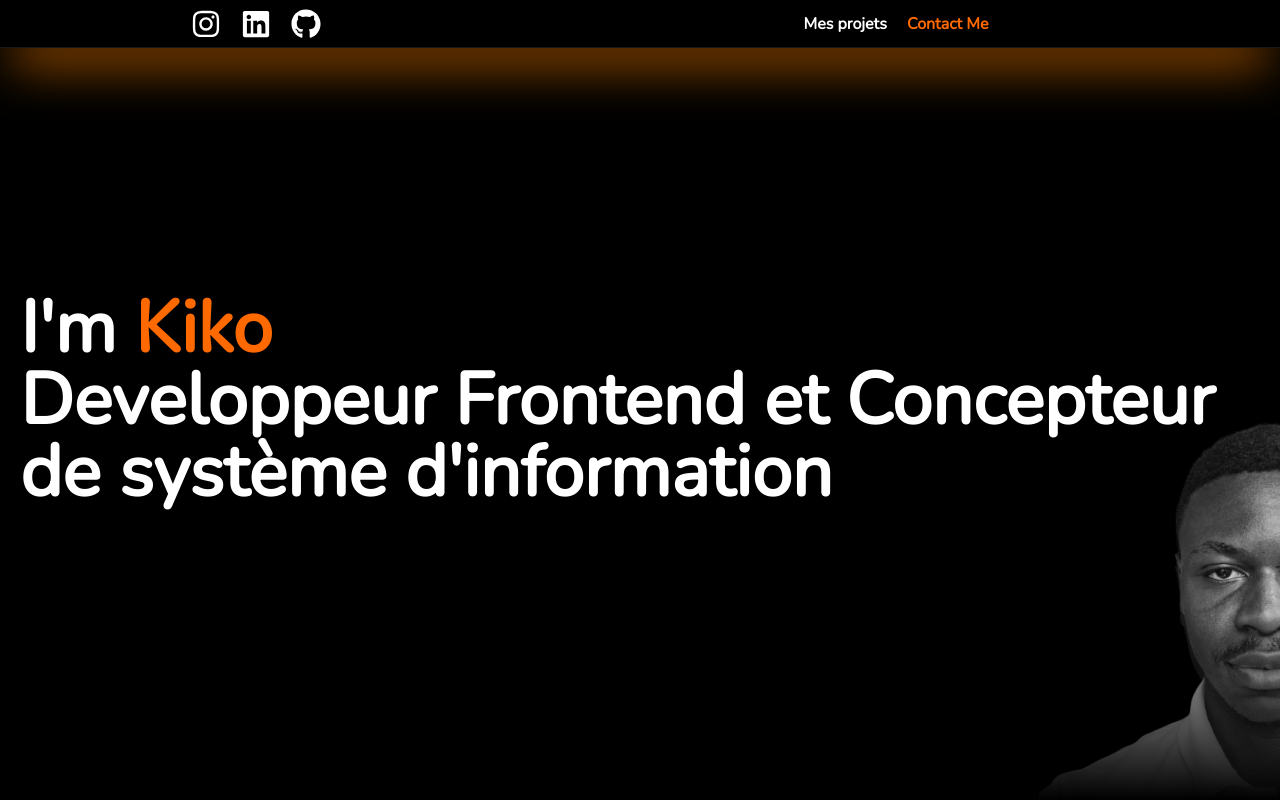
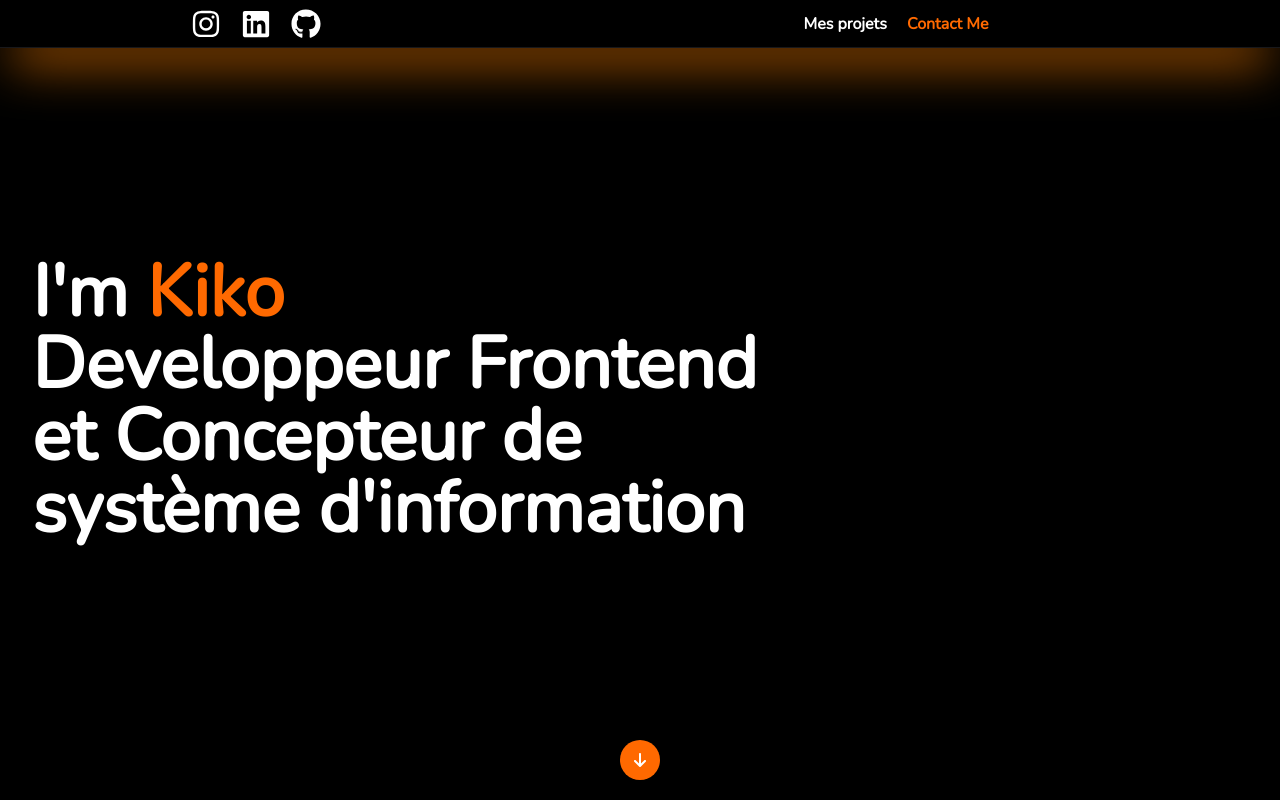
Before and after one commit to LaQuality/portefolio, a React (Vite) app: page / in a window 1280 px wide. Shown: the top 800 px of the page. Built offline with nearby package versions, Linux system fonts and the light colour scheme.

Commit message:
version 3D

```diff
--- a/index.html
+++ b/index.html
@@ -4,6 +4,7 @@
     <meta charset="UTF-8" />
     <link rel="icon" type="image/svg+xml" href="/vite.svg" />
     <meta name="viewport" content="width=device-width, initial-scale=1.0" />
+    <script type="module" src="https://ajax.googleapis.com/ajax/libs/model-viewer/3.0.1/model-viewer.min.js"></script>
     <title>portefolio</title>
   </head>
   <body class="bg-black">
--- a/src/App.jsx
+++ b/src/App.jsx
@@ -22,7 +22,7 @@ function App() {
 
                 <Bio/>
 
-              <section className="mt-[100vh] relative">
+              <section className="mt-[100vh] relative scroll-mt-70" id="two">
 
 
                       <Description/>
--- a/src/components/Bio.jsx
+++ b/src/components/Bio.jsx
@@ -1,21 +1,29 @@
-import profil from "../../public/avatar2.png"
+import { FaArrowDown } from "react-icons/fa6";
+
 
 export default function Bio() {
   return (
       <>
 
-       <section className="flex justify-center flex-col md:flex-row h-dvh  w-screen md:items-center md:justify-center bg-black text-white ombreT fixed top-0 bottom-0 -z-1">
+       <section className="flex justify-center flex-col md:flex-row h-dvh  w-screen md:items-center md:justify-start bg-black text-white ombreT fixed top-0 bottom-0 -z-1">
 
 
 
 
-             <img className=" md:mt-0 opacity-45 absolute -bottom-15 -right-[20vw] md:-right-[22vw]  lg:-right-[15vw]" src={profil} alt="mon profil" />
+             {/* <img className=" md:mt-0 opacity-45 absolute -bottom-15 -right-[20vw] md:-right-[22vw]  lg:-right-[15vw]" src={profil} alt="mon profil" />
 
-             <img className=" md:mt-0 absolute -bottom-12 -right-[40vw] md:-right-[22vw]  lg:-right-[15vw]" src={profil} alt="mon profil" />
+             <img className=" md:mt-0 absolute -bottom-12 -right-[40vw] md:-right-[22vw]  lg:-right-[15vw]" src={profil} alt="mon profil" /> */}
 
+                <model-viewer
+                src="portefolio/macbook.glb"
+                alt="Une voiture noire en 3D"
+                class="h-screen w-screen   absolute -bottom-[35vh] -right-[10vh] md:bottom-0 md:-right-[50vh]  "
+                camera-controls="false"
+                autoplay
+                >
+               </model-viewer>
 
-
-             <h1 className="font-black text-5xl ml-3 md:text-7xl md:ml-5 z-9 ">
+             <h1 className="font-black text-5xl ml-3 md:text-7xl md:ml-8 md:w-[60vw] ">
 
                 I'm <span className="text-orange-500">Kiko</span>
                   <br />
@@ -23,6 +31,11 @@ export default function Bio() {
             </h1>
 
 
+             <div className="absolute bottom-5 left-0 w-full flex flex-col items-center ">
+
+                      <a className="bg-orange-500 p-3 cursor-pointer rounded-full  font-bold z-20 " href="#two"><FaArrowDown /></a>
+
+             </div>
 
        </section>
 
--- a/src/components/Description.jsx
+++ b/src/components/Description.jsx
@@ -1,4 +1,4 @@
-import avatar from "../../public/me.png"
+import avatar from "/me.png"
 import Skills from "./Skills"
 
 
@@ -12,7 +12,7 @@ export default function Description() {
 
             <h2 className='text-4xl md:text-6xl font-bold mt-20'>Qui <span className="text-orange-500">suis</span>-je ? </h2>
 
-            <p className="text-md max-w-[90%] ">Passionné par l’informatique, l’apprentissage et la créativité, je suis titulaire d’un Master en Conception des Systèmes d’Information obtenu à l’UCC.
+            <p className="text-md md:text-lg max-w-[90%] ">Passionné par l’informatique, l’apprentissage et la créativité, je suis titulaire d’un Master en Conception des Systèmes d’Information obtenu à l’UCC.
                     Curieux et audacieux, j’aime expérimenter, sortir de ma zone de confort et transformer les idées en solutions concrètes.
                     L’échec ne me freine pas : il m’aide à progresser.
 
--- a/src/components/ListProject.jsx
+++ b/src/components/ListProject.jsx
@@ -1,7 +1,7 @@
 import Projet from "./Projet";
-import image2 from "../../public/projets/search.jpg"
-import image1 from "../../public/projets/femmes.jpg"
-import image3 from "../../public/projets/green.jpg"
+import image2 from "/projets/search.jpg"
+import image1 from "/projets/femmes.jpg"
+import image3 from "/projets/green.jpg"
 
 
 
@@ -12,7 +12,7 @@ export default function ListProject() {
 
         {nom : "You are unique", description : "Un défi réalisé en HTML, CSS et Javascript pure pour le mois de la femme (mars). Consigne : Cliquer sur toutes les images", lien: "https://laquality.github.io/D-fi_0/",image: image1,mot:"Mini Défi "},
         {nom : "Explore", description : "Un défi interactive consistant a exploré des images de bout en bout . Consigne : utiliser votre doigt ou souris pour découvrir l'image et lacher pour passer à une autre image ", lien:"https://laquality.github.io/D-fi_1/",image:image2,mot:"Mini Défi"},
-        {nom : "Site Green", description : "Site vitrine réalisé pour le fun", lien:"",image:image3,mot:"fun"},
+        {nom : "Site Green", description : "Site vitrine réalisé pour le fun", lien:"https://laquality.github.io/site_green/",image:image3,mot:"fun"},
 
      ];
 
```
Also changed, not shown: src/components/Skills.jsx (+5 -5 lines), 1 other file (tests, documents, lock files or other folders).
